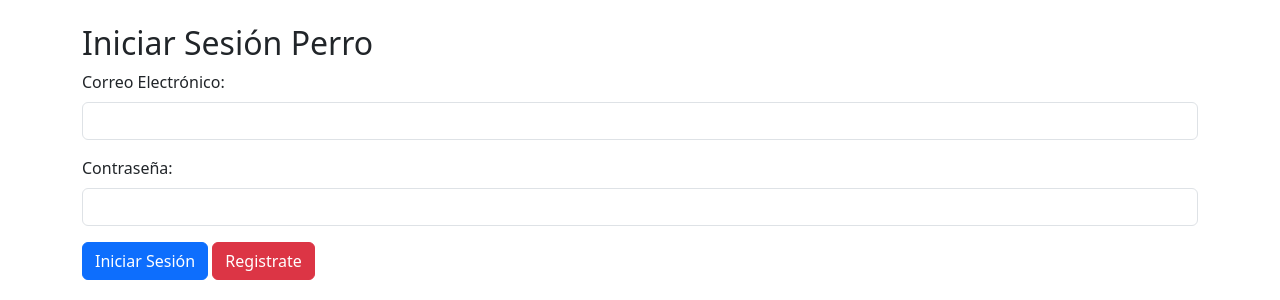
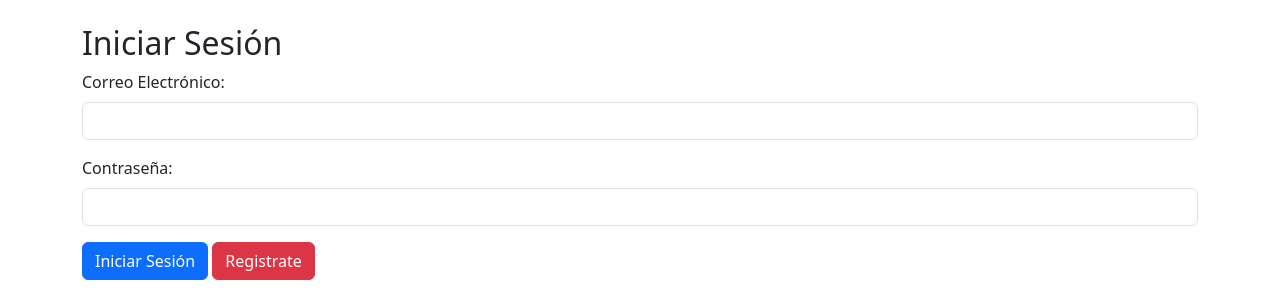
Before and after one commit to JuanCarlosNajera/boletos_v1, a PHP site: page / in a window 1280 px wide. Shown: the top 300 px of the page. Run offline with PHP 8.4, Linux system fonts and the light colour scheme.

Commit message:
Update index.php

```diff
--- a/index.php
+++ b/index.php
@@ -7,7 +7,7 @@
 </head>
 <body>
   <div class="container">
-    <h2 class="mt-4">Iniciar Sesión Perro</h2>
+    <h2 class="mt-4">Iniciar Sesión</h2>
     <form action="login_func.php" method="POST">
       <div class="mb-3">
         <label for="loginEmail" class="form-label">Correo Electrónico:</label>
```
